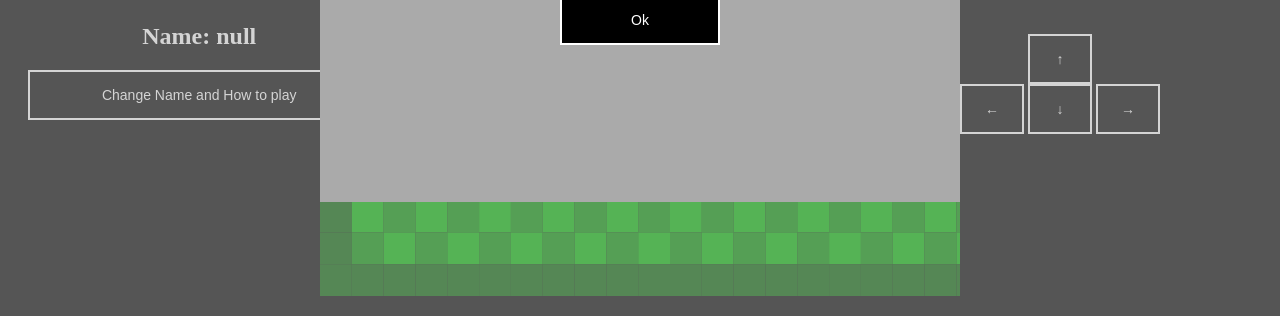
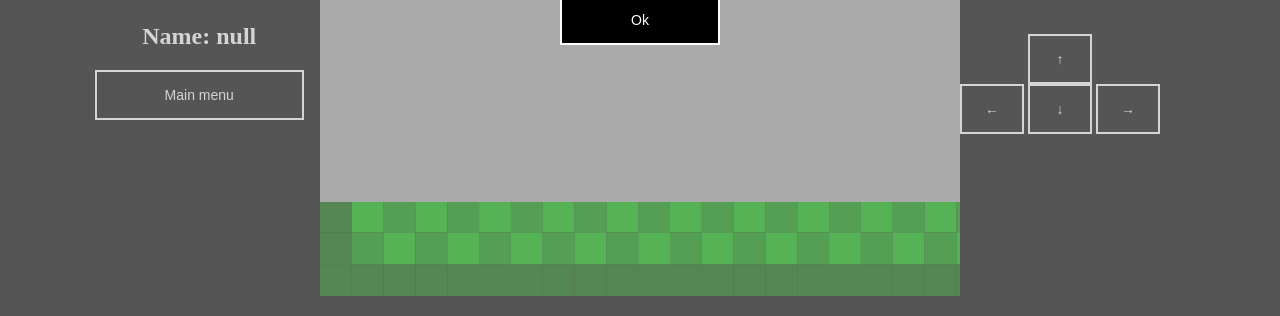
Before and after one commit to Skparab1/snake, a plain HTML site: page index.html in a window 1280 px wide. Shown: the part 484-800 px from the top of the page. Drawn offline with Linux system fonts and the light colour scheme.

Commit message:
make it called main menu

```diff
--- a/index.html
+++ b/index.html
@@ -33,7 +33,7 @@
     <br>
     <h2 style="color: white" id="namedisplay">Name: </h2>
     <div style="text-align: center">
-      <button id="starter1" class="game-key" onclick="openintro();" style="width: 98%">Change Name and How to play</button>
+      <button id="starter1" class="game-key" onclick="openintro();" style="width: 60%">Main menu</button>
     </div>
 
     </div>
```
